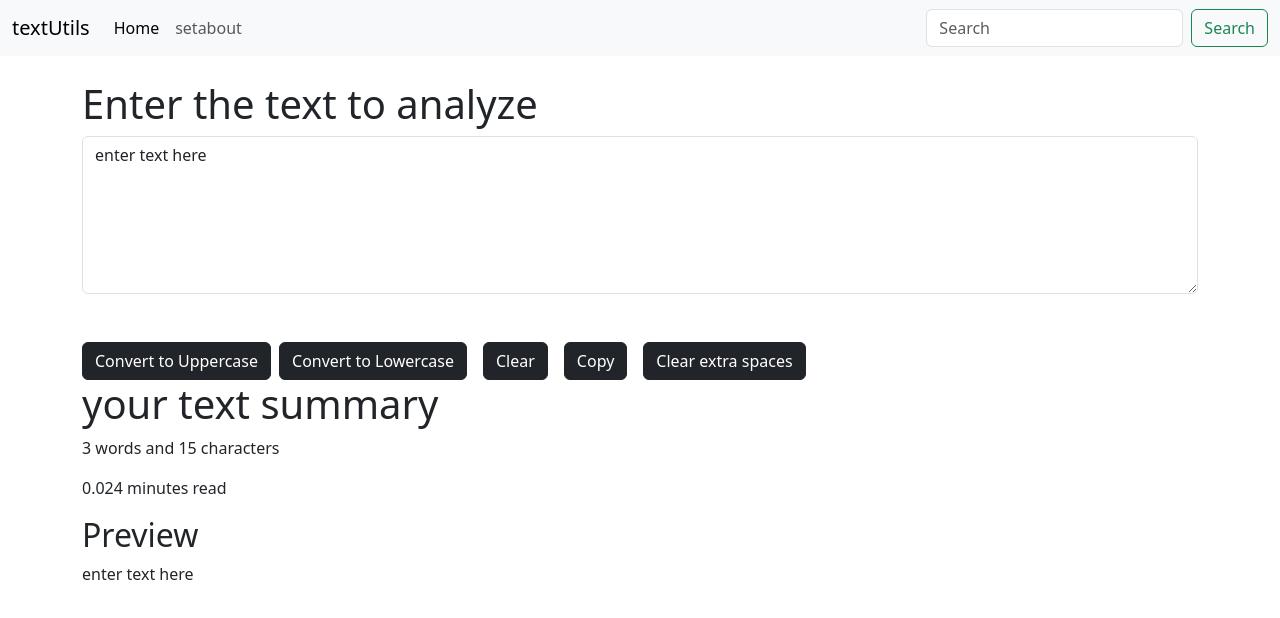
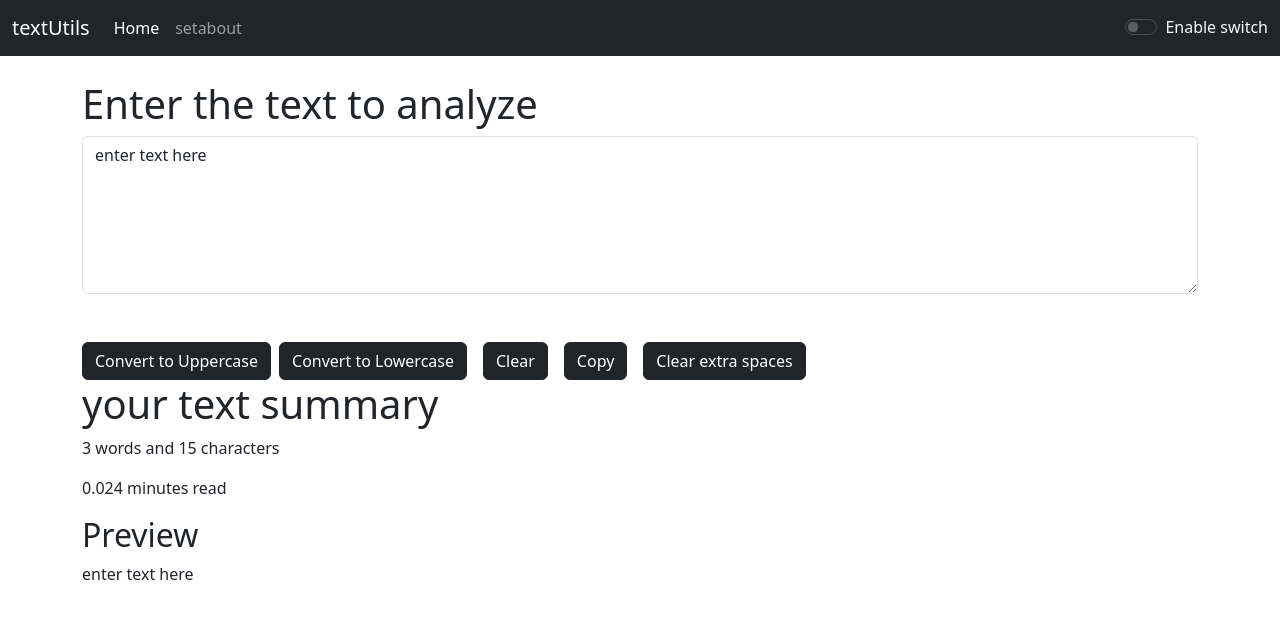
Before and after one commit to chinthanah/Text_game, a React (Create React App) app: page / in a window 1280 px wide. Shown: the top 618 px of the page. Built offline with nearby package versions, Linux system fonts and the light colour scheme.

Commit message:
Added enable and disable switch to navbar

```diff
--- a/src/App.js
+++ b/src/App.js
@@ -5,10 +5,17 @@ import Navbar from "./components/Navbar";
 import Text from "./components/Text";
 
 function App() {
-  const [mode, setMode] = useState("light");
+  const [mode, setMode] = useState("dark");
+  const toggleswitch = () => {
+    if (mode == "dark") {
+      setMode("light");
+    } else {
+      setMode("dark");
+    }
+  };
   return (
     <>
-      <Navbar title="textUtils" mode={mode} />
+      <Navbar title="textUtils" mode={mode} toggleswitch={toggleswitch} />
       <div className="container my-4">
         <Text heading="Enter the text to analyze" />
       </div>
--- a/src/components/Navbar.js
+++ b/src/components/Navbar.js
@@ -35,7 +35,7 @@ export default function Navbar(props) {
               </a>
             </li>
           </ul>
-          <form className="d-flex" role="search">
+          {/* <form className="d-flex" role="search">
             <input
               className="form-control me-2"
               type="search"
@@ -45,7 +45,19 @@ export default function Navbar(props) {
             <button className="btn btn-outline-success" type="submit">
               Search
             </button>
-          </form>
+          </form> */}
+          <div class="form-check form-switch text-light">
+            <input
+              class="form-check-input"
+              type="checkbox"
+              role="switch"
+              id="flexSwitchCheckDefault"
+              onClick={props.toggleswitch}
+            />
+            <label class="form-check-label" for="flexSwitchCheckDefault">
+              Enable switch
+            </label>
+          </div>
         </div>
       </div>
     </nav>
```
